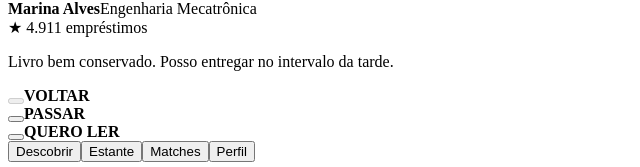
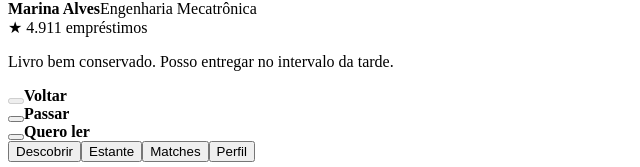
Before and after one commit to Georlan/Librio, a React (Vite) app: page / in a window 1280 px wide. Shown: the part 2147-2314 px from the top of the page, without its empty margins (0-640 px from the left). Built offline with nearby package versions, Linux system fonts and the light colour scheme; the HTML template or start-up script is replaced by a standard one.

Commit message:
Alinha tipografia das ações à identidade Loomi

```diff
--- a/src/components/SwipeDeck.tsx
+++ b/src/components/SwipeDeck.tsx
@@ -345,13 +345,13 @@ export default function SwipeDeck({
                       className="swipe-stamp swipe-stamp--like"
                       style={{ opacity: likeOpacity }}
                     >
-                      QUERO LER
+                      Quero ler
                     </div>
                     <div
                       className="swipe-stamp swipe-stamp--pass"
                       style={{ opacity: passOpacity }}
                     >
-                      PASSAR
+                      Passar
                     </div>
                   </>
                 )}
@@ -382,7 +382,7 @@ export default function SwipeDeck({
           >
             <span className="action-art action-art--rewind" aria-hidden="true" />
           </button>
-          <strong>VOLTAR</strong>
+          <strong>Voltar</strong>
 
         </div>
 
@@ -396,7 +396,7 @@ export default function SwipeDeck({
           >
             <span className="action-art action-art--pass" aria-hidden="true" />
           </button>
-          <strong>PASSAR</strong>
+          <strong>Passar</strong>
 
         </div>
 
@@ -410,7 +410,7 @@ export default function SwipeDeck({
           >
             <span className="action-art action-art--like" aria-hidden="true" />
           </button>
-          <strong>QUERO LER</strong>
+          <strong>Quero ler</strong>
 
         </div>
       </div>
@@ -463,13 +463,13 @@ function ExitingCardItem({
         className="swipe-stamp swipe-stamp--like"
         style={{ opacity: item.direction === 1 ? 1 : 0 }}
       >
-        QUERO LER
+        Quero ler
       </div>
       <div
         className="swipe-stamp swipe-stamp--pass"
         style={{ opacity: item.direction === -1 ? 1 : 0 }}
       >
-        PASSAR
+        Passar
       </div>
       <BookCardContent book={item.book} muted />
     </article>
```
